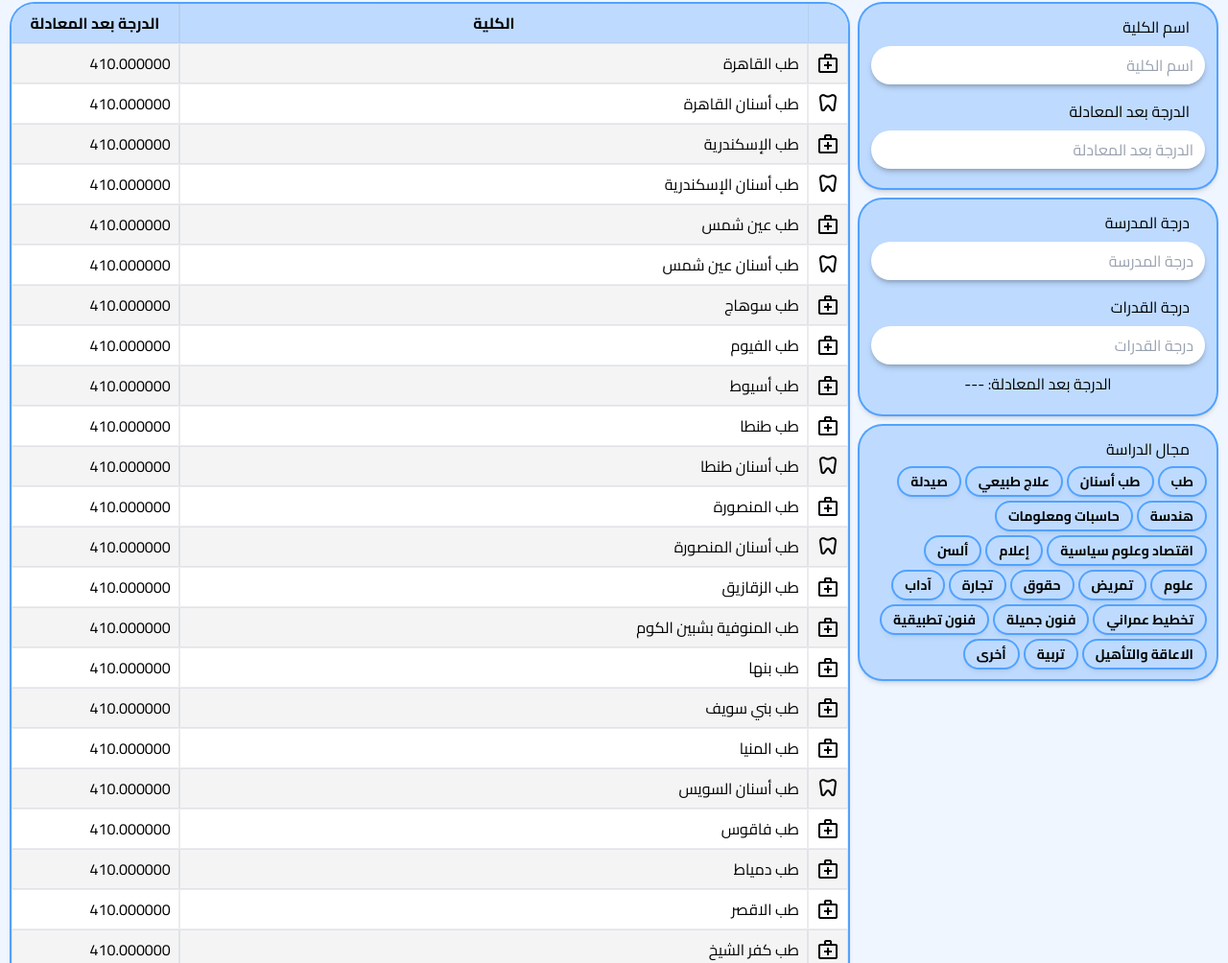
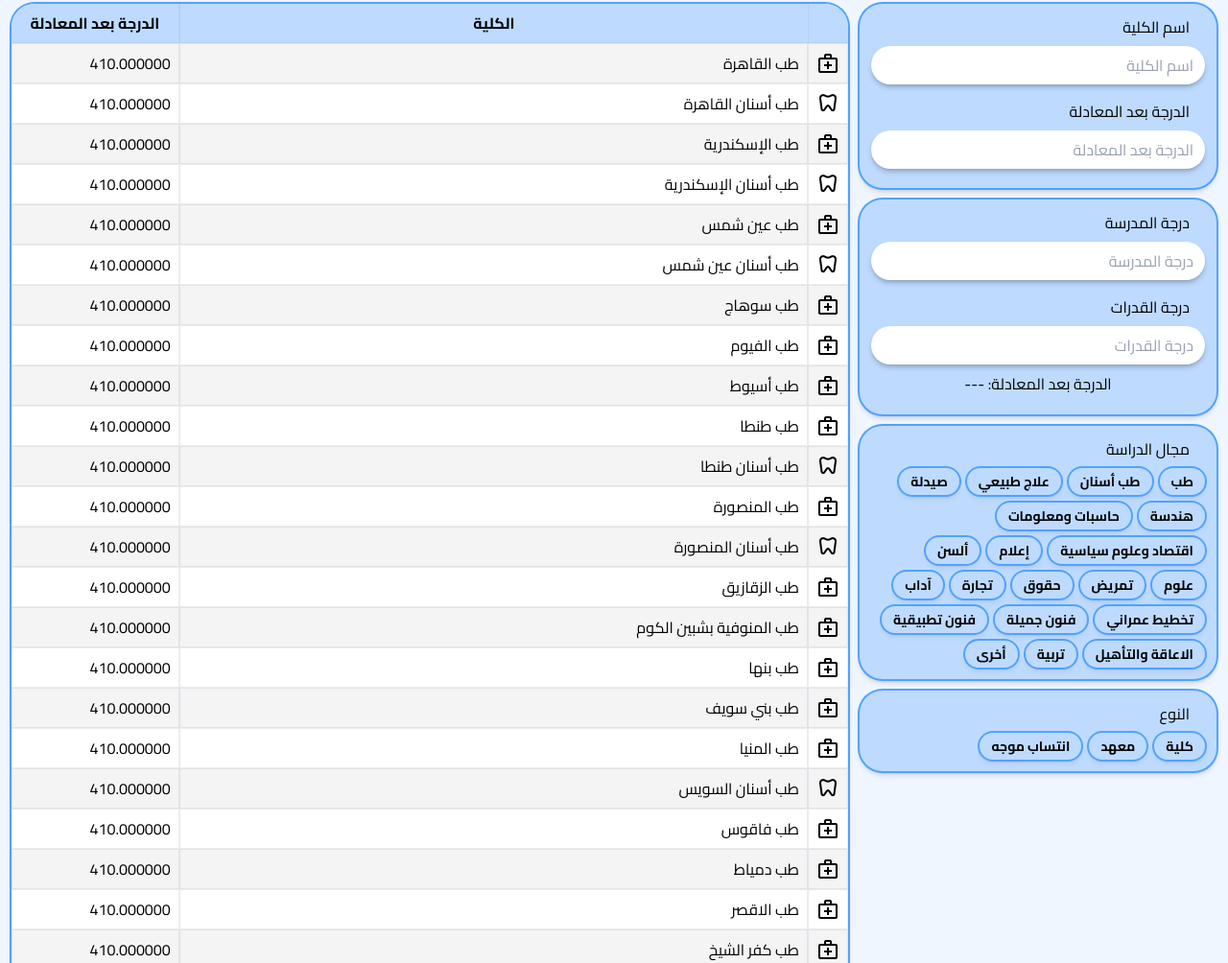
Before and after one commit to AbdullahMRiad/clean-tansik-v2, a website built with Vite: page index.html in a window 1280 px wide and 2400 px high. Shown: the part 179-1183 px from the top of the page at 96% size. Built offline with nearby package versions, Linux system fonts and the light colour scheme.

Commit message:
Added filters for institution type

```diff
--- a/index.html
+++ b/index.html
@@ -418,6 +418,40 @@
         </div>
         <!-- #endregion Filter study field -->
 
+        <!-- #region Filter by institution type -->
+        <div
+          class="toggle-bg-200 toggle-ring-400 mt-3 h-min rounded-3xl bg-blue-200 p-3 shadow-md ring-2 shadow-black/20 ring-blue-400 dark:bg-slate-800 dark:ring-slate-700"
+        >
+          <label class="mr-4">النوع</label>
+          <div class="flex flex-wrap gap-2 mt-2">
+            <label class="flex items-center gap-2">
+              <input type="checkbox" name="type" value="كلية" class="peer hidden" />
+              <span
+                class="cursor-pointer toggle-chip rounded-4xl bg-blue-200 px-3 py-1 text-sm font-bold text-black shadow-md ring-2 ring-blue-400 transition-all hover:bg-blue-400 hover:text-white active:scale-95 active:bg-blue-700 dark:bg-slate-800 dark:text-white dark:ring-slate-700 dark:hover:bg-slate-700 dark:active:bg-slate-900 peer-checked:bg-blue-400 peer-checked:text-white dark:peer-checked:bg-slate-700"
+              >
+                كلية
+              </span>
+            </label>
+            <label class="flex items-center gap-2">
+              <input type="checkbox" name="type" value="معهد" class="peer hidden" />
+              <span
+                class="cursor-pointer toggle-chip rounded-4xl bg-blue-200 px-3 py-1 text-sm font-bold text-black shadow-md ring-2 ring-blue-400 transition-all hover:bg-blue-400 hover:text-white active:scale-95 active:bg-blue-700 dark:bg-slate-800 dark:text-white dark:ring-slate-700 dark:hover:bg-slate-700 dark:active:bg-slate-900 peer-checked:bg-blue-400 peer-checked:text-white dark:peer-checked:bg-slate-700"
+              >
+                معهد
+              </span>
+            </label>
+            <label class="flex items-center gap-2">
+              <input type="checkbox" name="type" value="انتساب موجه" class="peer hidden" />
+              <span
+                class="cursor-pointer toggle-chip rounded-4xl bg-blue-200 px-3 py-1 text-sm font-bold text-black shadow-md ring-2 ring-blue-400 transition-all hover:bg-blue-400 hover:text-white active:scale-95 active:bg-blue-700 dark:bg-slate-800 dark:text-white dark:ring-slate-700 dark:hover:bg-slate-700 dark:active:bg-slate-900 peer-checked:bg-blue-400 peer-checked:text-white dark:peer-checked:bg-slate-700"
+              >
+                انتساب موجه
+              </span>
+            </label>
+          </div>
+        </div>
+        <!-- #endregion Filter by institution type -->
+
       </aside>
       <!-- #endregion Sidebar - Filters Section -->
 
```
